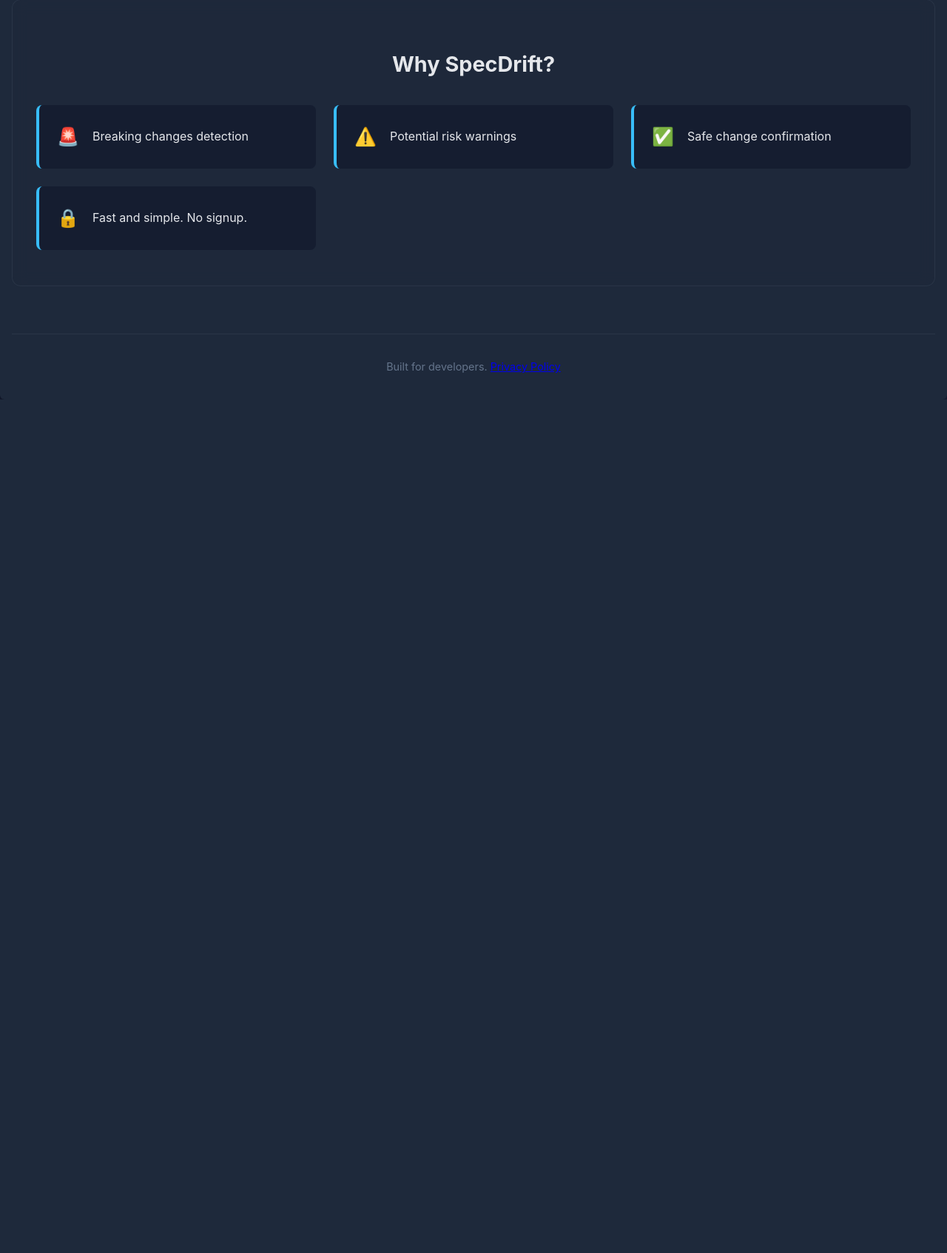
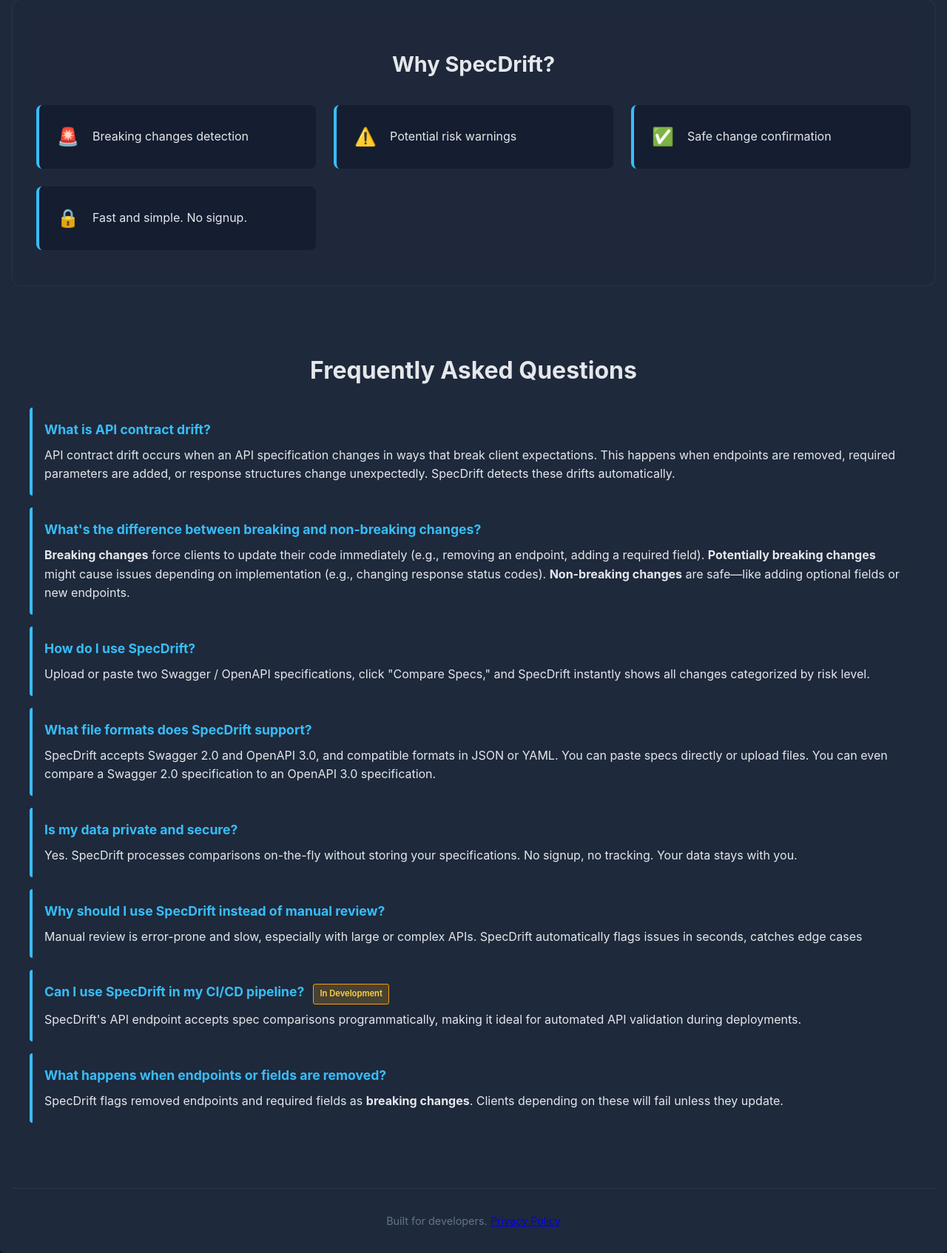
Before and after one commit to ahmed-881994/specdrift, a FastAPI app: page / in a window 1280 px wide. Shown: the part 546-2240 px from the top of the page at 74% size. Before the commit the page ends 1086 px from the top, so only its background shows below. Run offline with FastAPI, Linux system fonts and the light colour scheme.

Commit message:
fix: Add FAQ section with detailed questions and answers to enhance user guidance

```diff
--- a/app/static/style.css
+++ b/app/static/style.css
@@ -46,6 +46,18 @@ h2 {
 .subtitle {
   font-size: 1.2rem;
   color: var(--color-secondary);
+}
+
+.badge-dev {
+  display: inline-block;
+  background: rgba(245, 158, 11, 0.2);
+  border: 1px solid #f59e0b;
+  color: #fcd34d;
+  font-size: 0.7rem;
+  padding: 0.25rem 0.5rem;
+  border-radius: 3px;
+  margin-left: 0.5rem;
+  font-weight: 600;
 }
 
 .container {
@@ -128,6 +140,43 @@ h2 {
 .feature-list .icon {
   font-size: 1.5rem;
   min-width: 2rem;
+}
+
+.faq {
+  margin: var(--spacing-xl) 0;
+  padding: var(--spacing-lg);
+  /* background: #f9f9f9; */
+  border-radius: 8px;
+}
+
+.faq h2 {
+  margin-bottom: var(--spacing-lg);
+  text-align: center;
+  color: var(--color-text);
+}
+
+.faq-container {
+  display: grid;
+  gap: var(--spacing-md);
+}
+
+.faq-item {
+  /* background: white; */
+  padding: var(--spacing-md);
+  border-left: 4px solid var(--color-primary);
+  border-radius: 4px;
+}
+
+.faq-item h3 {
+  margin-top: 0;
+  margin-bottom: var(--spacing-sm);
+  font-size: 1.1rem;
+  color: var(--color-primary);
+}
+
+.faq-item p {
+  margin: 0;
+  line-height: 1.6;
 }
 
 /* Header */
--- a/app/templates/landing.html
+++ b/app/templates/landing.html
@@ -4,22 +4,26 @@
 <head>
   <meta charset="UTF-8">
   <meta name="viewport" content="width=device-width, initial-scale=1.0">
-  <meta name="description" content="Compare Swagger / OpenAPI specs to detect API contract drift and breaking changes before they reach production.">
+  <meta name="description"
+    content="Compare Swagger / OpenAPI specs to detect API contract drift and breaking changes before they reach production.">
   <meta name="robots" content="index, follow">
   <title>Compare Swagger / OpenAPI Specs for Breaking Changes | SpecDrift</title>
   <meta property="og:type" content="website">
   <meta property="og:title" content="Compare Swagger / OpenAPI Specs for Breaking Changes | SpecDrift">
-  <meta property="og:description" content="Detect API contract drift, breaking changes, and safe updates by comparing Swagger / OpenAPI specifications.">
+  <meta property="og:description"
+    content="Detect API contract drift, breaking changes, and safe updates by comparing Swagger / OpenAPI specifications.">
   <meta property="og:image" content="/static/favicon.ico">
   <meta property="og:url" content="https://specdrift.com/">
   <meta name="twitter:card" content="summary">
   <meta name="twitter:title" content="Compare Swagger / OpenAPI Specs for Breaking Changes | SpecDrift">
-  <meta name="twitter:description" content="Upload or paste two Swagger / OpenAPI specifications and instantly spot breaking differences.">
+  <meta name="twitter:description"
+    content="Upload or paste two Swagger / OpenAPI specifications and instantly spot breaking differences.">
   <meta name="twitter:image" content="/static/favicon.ico">
   <link rel="canonical" href="https://specdrift.com/">
   <link rel="stylesheet" href="/static/style.css">
   <link rel="icon" href="/static/favicon.ico" sizes="any">
-  <script async src="https://pagead2.googlesyndication.com/pagead/js/adsbygoogle.js?client=ca-pub-3858220107949234" crossorigin="anonymous"></script>
+  <script async src="https://pagead2.googlesyndication.com/pagead/js/adsbygoogle.js?client=ca-pub-3858220107949234"
+    crossorigin="anonymous"></script>
   <script type="application/ld+json">
   {
     "@context": "https://schema.org",
@@ -62,6 +66,64 @@
       </ul>
     </section>
 
+    <section class="faq">
+      <h2>Frequently Asked Questions</h2>
+      <div class="faq-container">
+
+        <div class="faq-item">
+          <h3>What is API contract drift?</h3>
+          <p>API contract drift occurs when an API specification changes in ways that break client expectations. This
+            happens when endpoints are removed, required parameters are added, or response structures change
+            unexpectedly. SpecDrift detects these drifts automatically.</p>
+        </div>
+
+        <div class="faq-item">
+          <h3>What's the difference between breaking and non-breaking changes?</h3>
+          <p><strong>Breaking changes</strong> force clients to update their code immediately (e.g., removing an
+            endpoint, adding a required field). <strong>Potentially breaking changes</strong> might cause issues
+            depending on implementation (e.g., changing response status codes). <strong>Non-breaking changes</strong>
+            are safe—like adding optional fields or new endpoints.</p>
+        </div>
+
+        <div class="faq-item">
+          <h3>How do I use SpecDrift?</h3>
+          <p>Upload or paste two Swagger / OpenAPI specifications, click "Compare Specs," and SpecDrift instantly shows
+            all changes categorized by risk level.</p>
+        </div>
+
+        <div class="faq-item">
+          <h3>What file formats does SpecDrift support?</h3>
+          <p>SpecDrift accepts Swagger 2.0 and OpenAPI 3.0, and compatible formats in JSON or YAML. You can paste specs
+            directly or upload files. You can even compare a Swagger 2.0 specification to an OpenAPI 3.0 specification.</p>
+        </div>
+
+        <div class="faq-item">
+          <h3>Is my data private and secure?</h3>
+          <p>Yes. SpecDrift processes comparisons on-the-fly without storing your specifications. No signup, no
+            tracking. Your data stays with you.</p>
+        </div>
+
+        <div class="faq-item">
+          <h3>Why should I use SpecDrift instead of manual review?</h3>
+          <p>Manual review is error-prone and slow, especially with large or complex APIs. SpecDrift automatically flags
+            issues in seconds, catches edge cases</p>
+        </div>
+
+        <div class="faq-item">
+          <h3>Can I use SpecDrift in my CI/CD pipeline? <span class="badge-dev">In Development</span></h3>
+          <p>SpecDrift's API endpoint accepts spec comparisons programmatically, making it ideal for automated API
+            validation during deployments.</p>
+        </div>
+
+        <div class="faq-item">
+          <h3>What happens when endpoints or fields are removed?</h3>
+          <p>SpecDrift flags removed endpoints and required fields as <strong>breaking changes</strong>. Clients
+            depending on these will fail unless they update.</p>
+        </div>
+
+      </div>
+    </section>
+
     <footer>
       Built for developers.
       <a href="/privacy">Privacy Policy</a>
```
